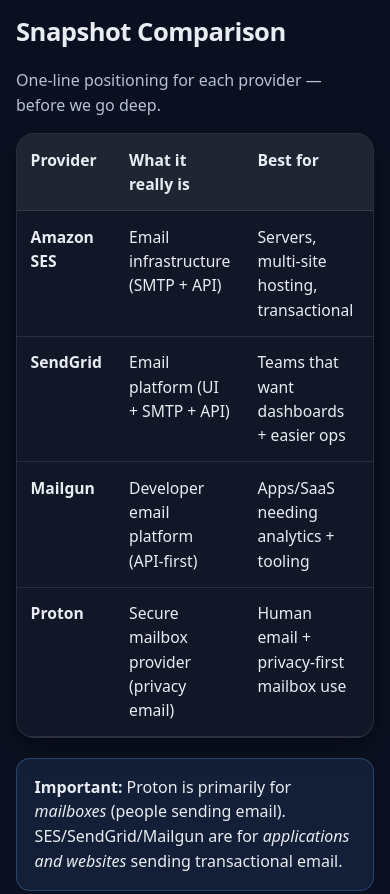
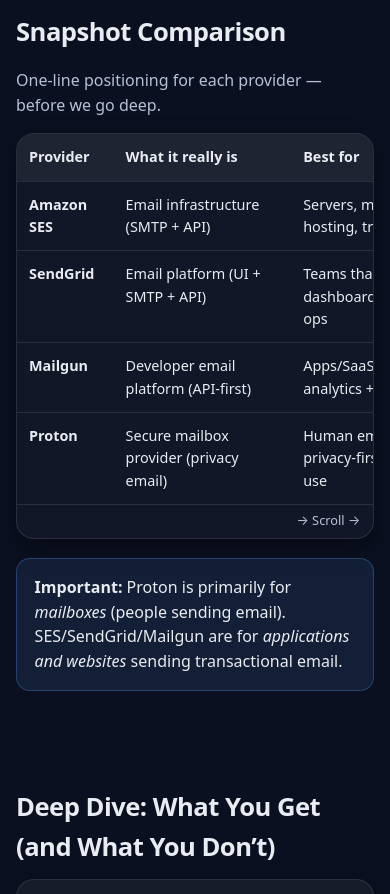
Before and after one commit to cnm-Git/Mail-Provider-Comparison, a plain HTML site: page index.html in a window 390 px wide. Shown: the part 1000-1894 px from the top of the page. Drawn offline with Linux system fonts and the light colour scheme.

Commit message:
Max width changed

```diff
--- a/style.css
+++ b/style.css
@@ -234,7 +234,26 @@ h4 {
   overflow: hidden;
   background: rgba(255, 255, 255, 0.03);
   box-shadow: var(--shadow);
+
+  /* MAGIC FIX */
+  overflow-x: auto;
+  -webkit-overflow-scrolling: touch;
 }
+
+/* Nice mobile scroll indicator */
+.table-wrap::after {
+  content: '→ Scroll →';
+  display: none;
+  font-size: 0.8rem;
+  color: var(--muted);
+  padding: 0.4rem 0.8rem;
+}
+
+/* Keep table wide and readable */
+.table-wrap table {
+  min-width: 720px;
+}
+
 table {
   width: 100%;
   border-collapse: collapse;
@@ -472,6 +491,19 @@ tbody tr:hover {
   }
 }
 
+@media (max-width: 768px) {
+  .table-wrap::after {
+    display: block;
+    text-align: right;
+  }
+
+  table th,
+  table td {
+    padding: 0.75rem;
+    font-size: 0.9rem;
+  }
+}
+
 /* Setup time section */
 #setup-time .bar-fill.w-80 {
   width: 80%;
```
